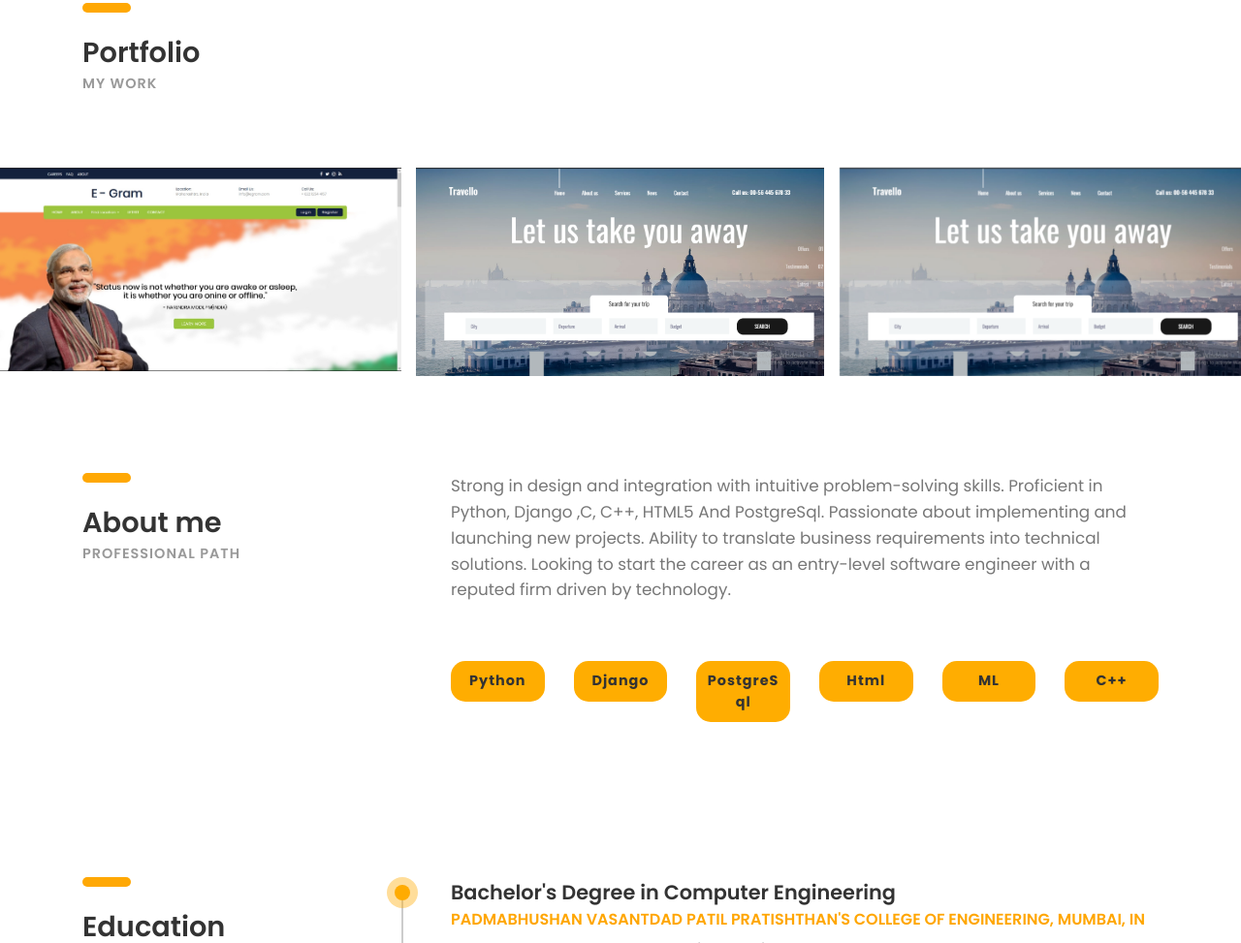
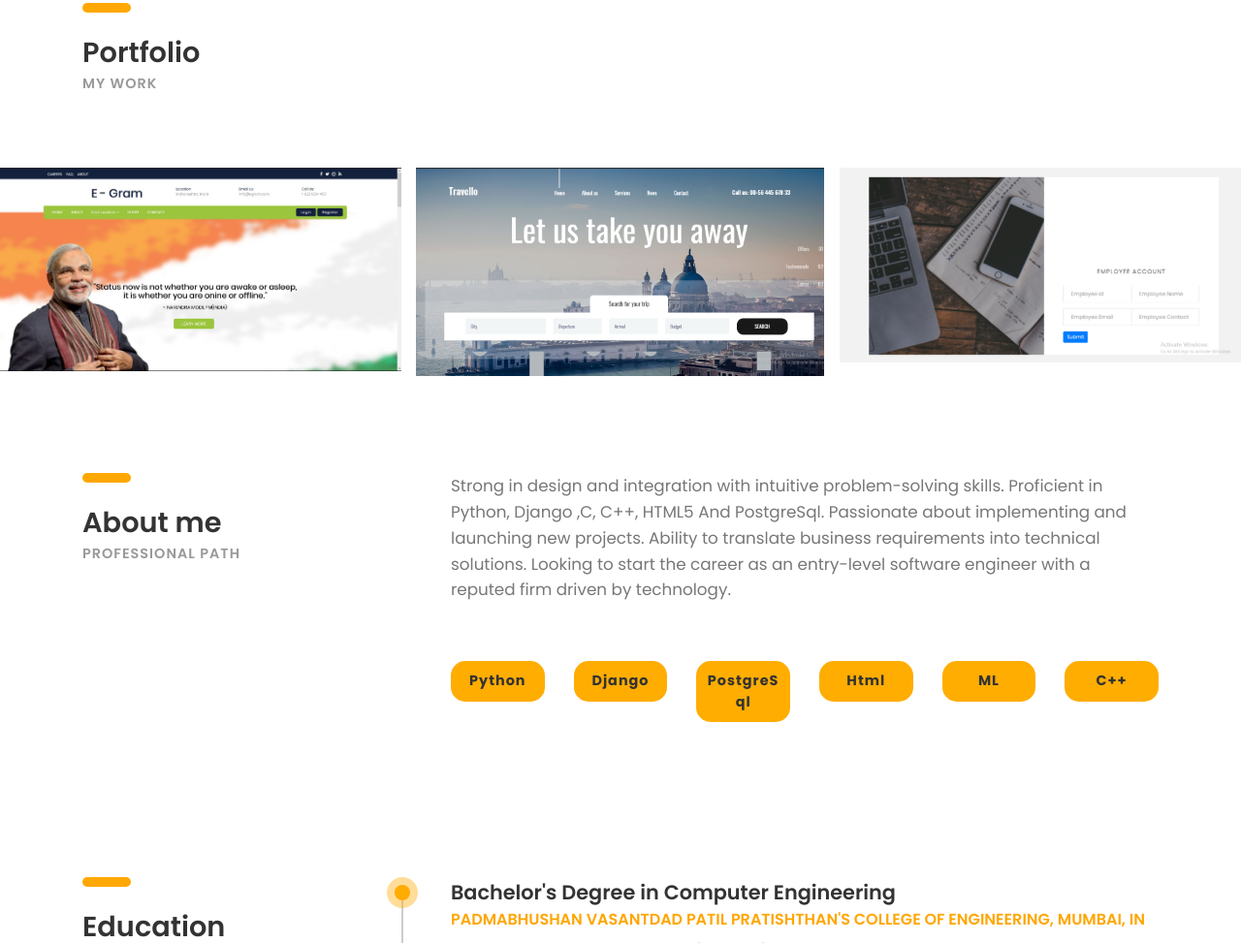
Before and after one commit to kardeashok15/Ashok-B-Karde-Cv, a plain HTML site: page index.html in a window 1280 px wide. Shown: the part 1055-2028 px from the top of the page at 97% size. Drawn offline with Linux system fonts and the light colour scheme; files whose address does not match are found by name.

Commit message:
Update index.html

```diff
--- a/index.html
+++ b/index.html
@@ -250,7 +250,7 @@
 			<div class="p-item branding sd">
 				<a href="https://github.com/kardeashok15/Employee-Attendence-Management" target="_blank" >
 					<div class="img_container">
-						<img src="images/travello.png" alt="Travello" class="img">
+						<img src="images/eam.png" alt="Travello" class="img">
 						<div class="middle">
     						<div class="text">Employee Attendence Management</div>
   						</div>
```
